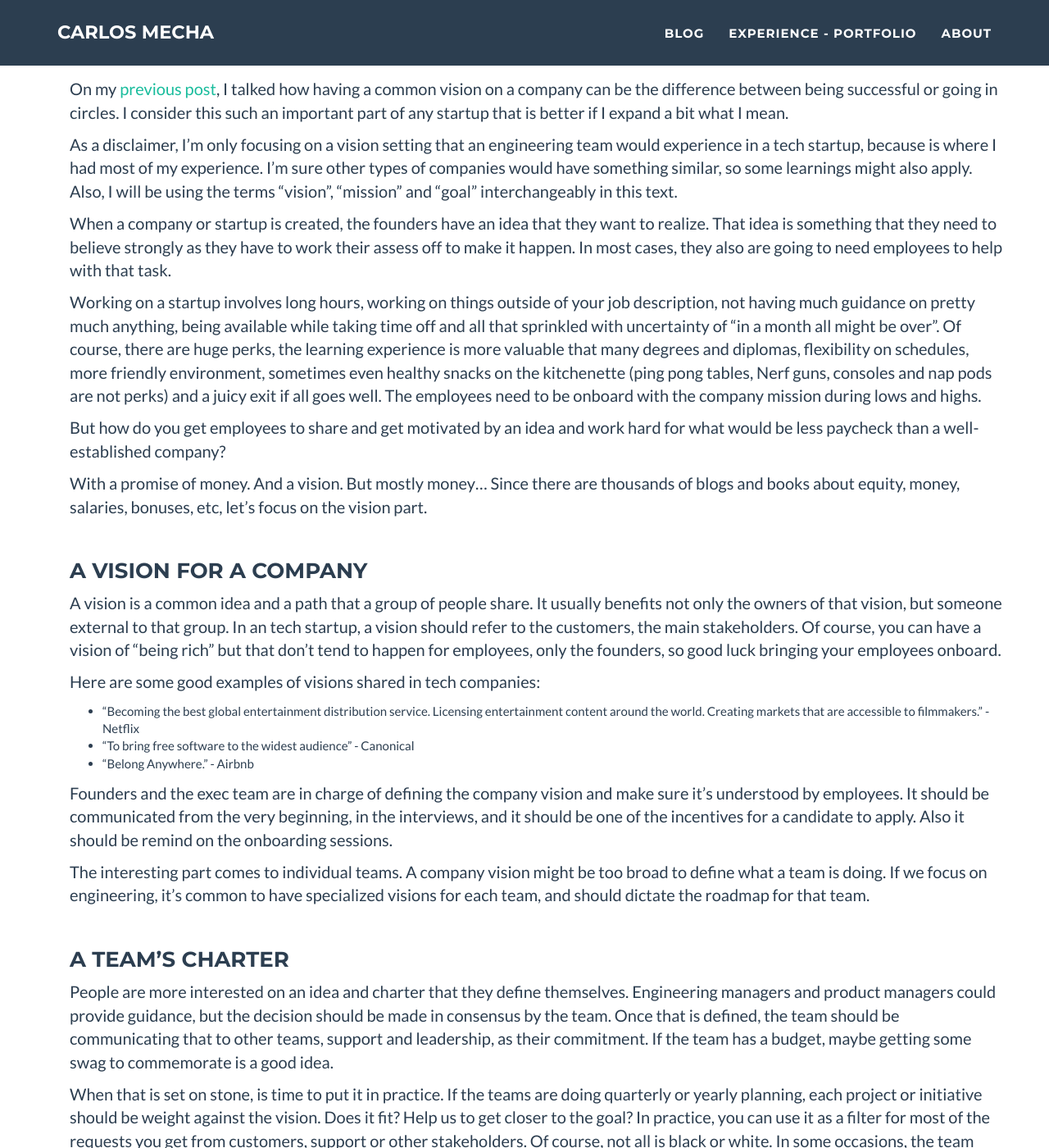
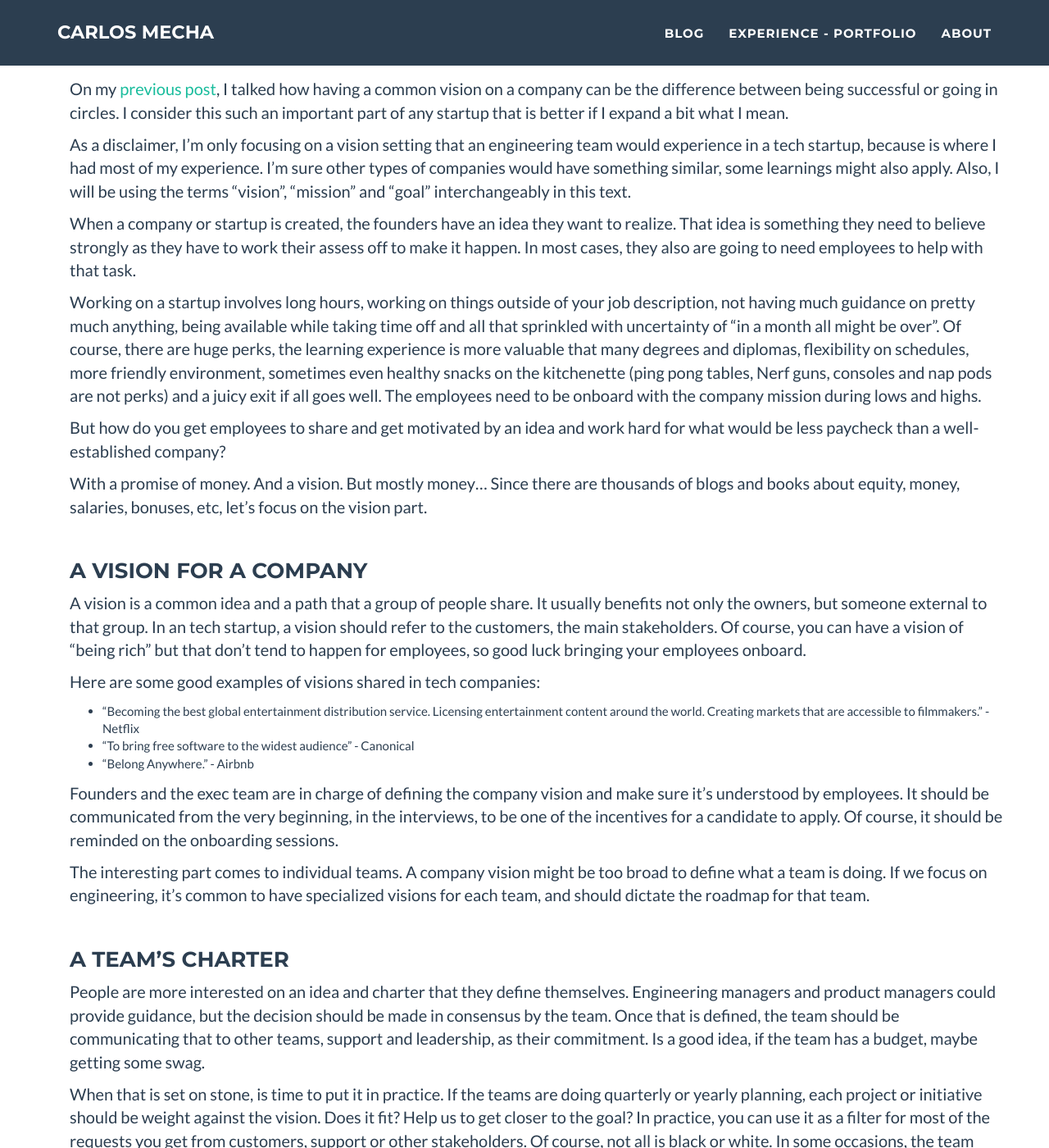
Before and after one commit to CarlosMecha/carlosmecha.github.com, a Jekyll site: the page built from _posts/2020-11-11-a-teams-vision.markdown, in a window 1280 px wide and 1400 px high, scrolled down 443 px. Shown: the whole window at 82% size. Built offline with Jekyll 4.4.1, drawn with Linux system fonts in a browser that asks for light colours; some of the changed text lies outside the part shown.

Commit message:
Small tweaks

```diff
--- a/_posts/2020-11-10-a-teams-vision.markdown
+++ b/_posts/2020-11-11-a-teams-vision.markdown
@@ -11,11 +11,11 @@ this such an important part of any startup that is better if I expand a bit what
 
 As a disclaimer, I'm only focusing on a vision setting that an engineering team would experience in
 a tech startup, because is where I had most of my experience. I'm sure other types of companies
-would have something similar, so some learnings might also apply. Also, I will be using the terms
+would have something similar, some learnings might also apply. Also, I will be using the terms
 "vision", "mission" and "goal" interchangeably in this text.
 
-When a company or startup is created, the founders have an idea that they want to realize. That idea
-is something that they need to believe strongly as they have to work their assess off to make
+When a company or startup is created, the founders have an idea they want to realize. That idea
+is something they need to believe strongly as they have to work their assess off to make
 it happen. In most cases, they also are going to need employees to help with that task.
 
 Working on a startup involves long hours, working on things outside of your job description, not
@@ -29,17 +29,16 @@ need to be onboard with the company mission during lows and highs.
 But how do you get employees to share and get motivated by an idea and work hard for what would be less
 paycheck than a well-established company?
 
-With a promise of money. And a vision. But mostly
-money... Since there are thousands of blogs and books about equity, money, salaries, bonuses, etc,
-let's focus on the vision part.
+With a promise of money. And a vision. But mostly money... Since there are thousands of blogs and
+books about equity, money, salaries, bonuses, etc, let's focus on the vision part.
 
 
 ### A vision for a company
 
 A vision is a common idea and a path that a group of people share. It usually benefits not only the
-owners of that vision, but someone external to that group. In an tech startup, a vision should refer
+owners, but someone external to that group. In an tech startup, a vision should refer
 to the customers, the main stakeholders. Of course, you can have a vision of "being rich" but that
-don't tend to happen for employees, only the founders, so good luck bringing your employees onboard.
+don't tend to happen for employees, so good luck bringing your employees onboard.
 
 Here are some good examples of visions shared in tech companies:
 * "Becoming the best global entertainment distribution service. Licensing entertainment content
@@ -48,8 +47,8 @@ Here are some good examples of visions shared in tech companies:
 * "Belong Anywhere." - Airbnb
 
 Founders and the exec team are in charge of defining the company vision and make sure it's
-understood by employees. It should be communicated from the very beginning, in the interviews, and
-it should be one of the incentives for a candidate to apply. Also it should be remind on the
+understood by employees. It should be communicated from the very beginning, in the interviews,
+to be one of the incentives for a candidate to apply. Of course, it should be reminded on the
 onboarding sessions.
 
 The interesting part comes to individual teams. A company vision might be too broad to define what a
@@ -62,8 +61,7 @@ team, and should dictate the roadmap for that team.
 People are more interested on an idea and charter that they define themselves. Engineering managers
 and product managers could provide guidance, but the decision should be made in consensus by the
 team. Once that is defined, the team should be communicating that to other teams, support and
-leadership, as their commitment. If the team has a budget, maybe getting some swag to commemorate is
-a good idea.
+leadership, as their commitment. Is a good idea, if the team has a budget, maybe getting some swag.
 
 When that is set on stone, is time to put it in practice. If the teams are doing quarterly or yearly
 planning, each project or initiative should be weight against the vision. Does it fit? Help us to
```
Also changed, not shown: other parts of _posts/2020-11-11-a-teams-vision.markdown (+1 -1 lines).
